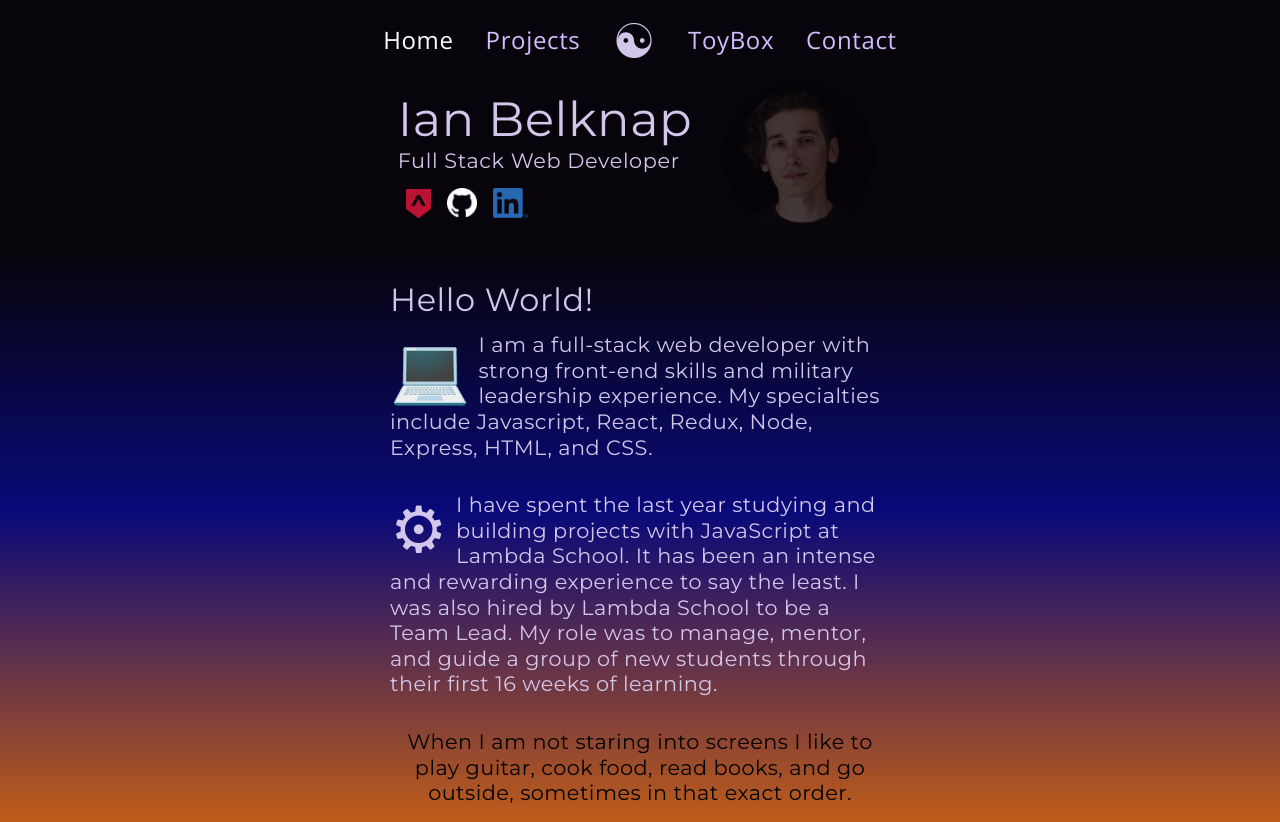
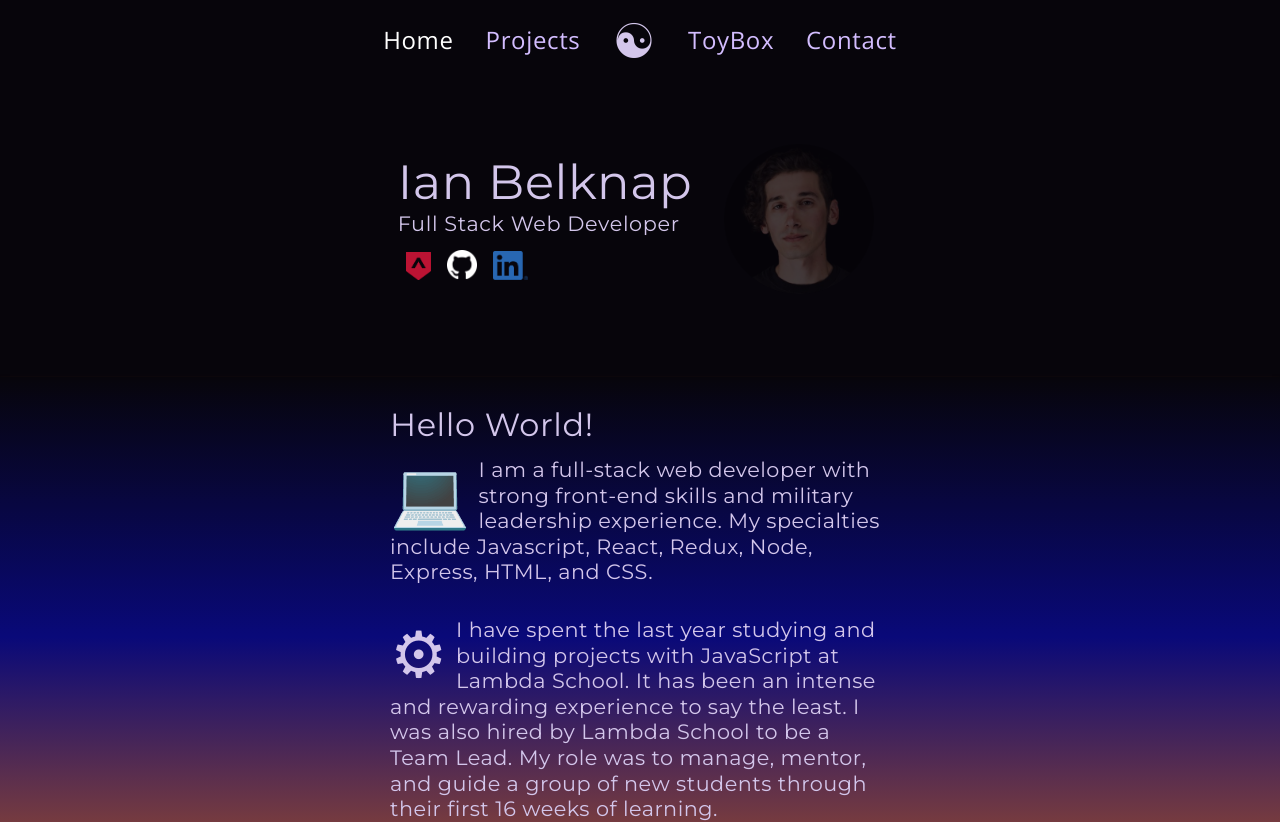
Before and after one commit to Ian84Be/portfolio-react, a React (Create React App) app in the folder client/: page / in a window 1280 px wide. Shown: the top 822 px of the page. Built offline with nearby package versions, Linux system fonts and the light colour scheme.

Commit message:
adjust spacing of profile card

```diff
--- a/client/src/scss/Profile.scss
+++ b/client/src/scss/Profile.scss
@@ -26,7 +26,7 @@
   display: flex;
   justify-content: space-between;
   max-width: 800px;
-  padding: 0.1rem;
+  padding: 4rem;
 
   @media (max-width: 580px) {
     flex-direction: column-reverse;
```
